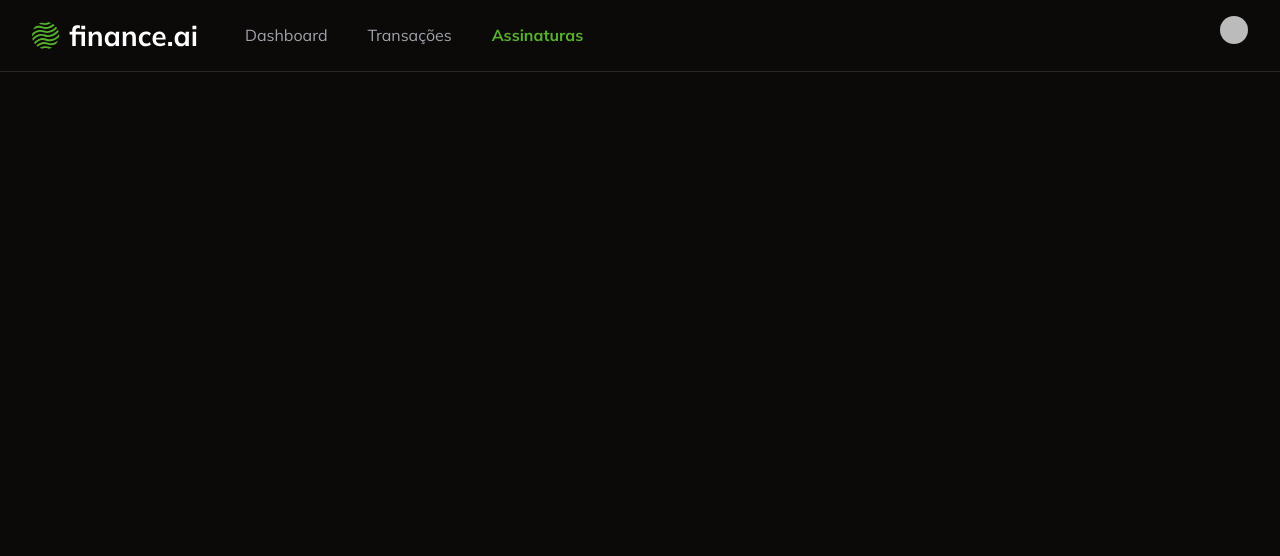
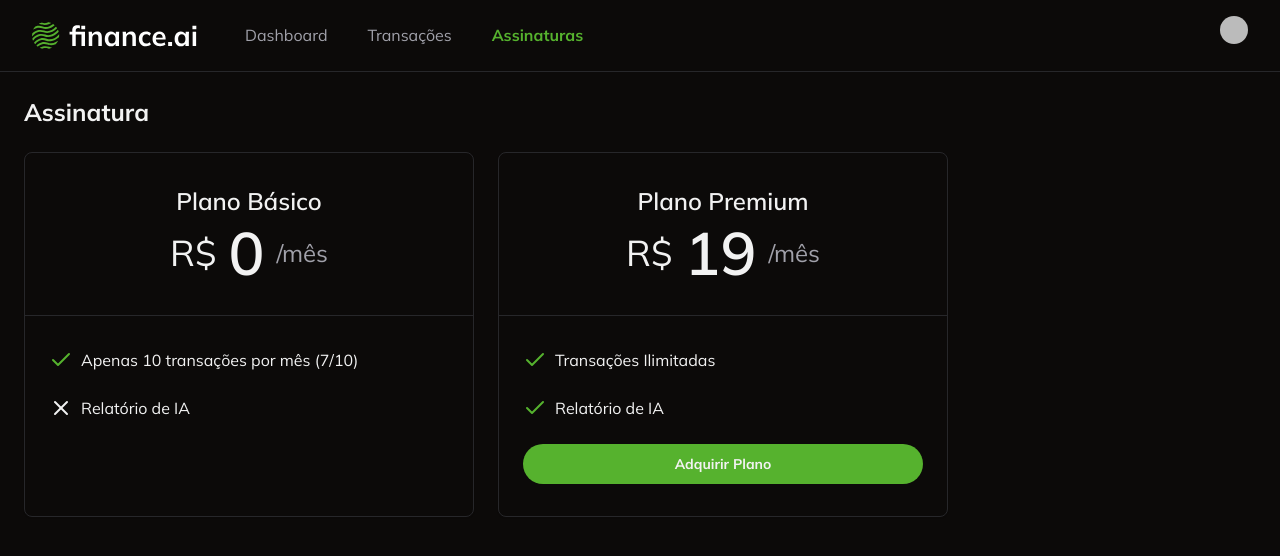
Before and after one commit to BrunoShizukuda/Finance, a Next.js app: page /subscription in a window 1280 px wide. Shown: the top 556 px of the page. Built offline with nearby package versions, Linux system fonts and the light colour scheme; no server answers; sample sign-in values are in the browser's storage; some icons are missing.

Commit message:
fwat:garantir que o usuário seja direcionado para stripe checkout ao adquirir o plano

```diff
--- /dev/null
+++ b/app/subscription/_actions/create-stripe-checkout/index.ts
@@ -0,0 +1,37 @@
+"use server"
+
+import { auth } from "@clerk/nextjs/server"
+import Stripe from "stripe"
+
+export const createStripeCheckout = async () => {
+    const {userId} = await auth()
+    if(!userId) {
+        throw new Error("Unauthorized")
+    }
+
+    if(!process.env.STRIPE_SECRET_KEY) {
+        throw new Error("Strip secret key not found")
+    }
+    const stripe = new Stripe(process.env.STRIPE_SECRET_KEY, {
+        apiVersion: "2024-10-28.acacia"
+    })
+
+    const session = await stripe.checkout.sessions.create({
+        payment_method_types: ["card"],
+        mode: "subscription",
+        success_url: "http://localhost:3000",
+        cancel_url: "http://localhost:3000",
+        subscription_data: {
+            metadata: {
+                clerk_user_id: userId,
+            },
+        },
+        line_items: [
+            {
+                price: process.env.STRIPE_PREMIUM_PLAN_PRICE_ID,
+                quantity: 1,
+            },
+        ],
+    })
+    return {sessionId: session.id}
+}
--- /dev/null
+++ b/app/subscription/_components/acquire-plan-button.tsx
@@ -0,0 +1,29 @@
+"use client"
+import { Button } from "@/app/_components/ui/button";
+import { createStripeCheckout } from "../_actions/create-stripe-checkout";
+import {loadStripe} from "@stripe/stripe-js"
+
+const AcquirePlanButton = () => {
+    const handleAcquirePlanClick =  async () => {
+        const {sessionId} = await createStripeCheckout()
+        if (!process.env.NEXT_PUBLIC_STRIPE_PUBLISHABLE_KEY) {
+            throw new Error("Stripe publishable key not found")
+        }
+        const stripe = await loadStripe(
+            process.env.NEXT_PUBLIC_STRIPE_PUBLISHABLE_KEY,
+        )
+        if (!stripe) {
+            throw new Error("Stripe not found")
+        }
+        await stripe.redirectToCheckout({sessionId})
+    }
+
+    return (
+        <Button className="w-full rounded-full font-bold"
+        onClick={handleAcquirePlanClick}>
+            Adquirir Plano
+            </Button>
+     );
+}
+
+export default AcquirePlanButton;
--- a/app/subscription/page.tsx
+++ b/app/subscription/page.tsx
@@ -1,13 +1,75 @@
 import { auth } from "@clerk/nextjs/server"
 import Navbar from "../_components/ui/nav-bar"
 import { redirect } from "next/navigation"
+import { Card, CardContent, CardHeader } from "../_components/ui/card"
+import { CheckIcon, XIcon } from "lucide-react"
+import AcquirePlanButton from "./_components/acquire-plan-button"
 
 const Subscription = async() => {
     const {userId} = await auth()
   if(!userId) {
       redirect('/login')
   }
-    return <Navbar/>
+
+
+
+    return <>
+    <Navbar/>
+    <div className="p-6 space-y-6">
+      <h1 className="font-bold text-2xl">Assinatura</h1>
+
+      <div className="flex gap-6">
+        <Card className="w-[450px]">
+          <CardHeader className="border-b border-solid py-8">
+            <h2 className="font-semibold text-2xl text-center">
+              Plano Básico
+            </h2>
+            <div className="flex items-center gap-3 justify-center">
+              <span className="text-4xl">R$</span>
+              <span className="font-semibold text-6xl">0</span>
+              <div className="text-muted-foreground text-2xl">/mês</div>
+            </div>
+          </CardHeader>
+          <CardContent className="space-y-6 py-8">
+            <div className="flex flex-center gap-2">
+              <CheckIcon className="text-primary"/>
+              <p>Apenas 10 transações por mês (7/10)</p>
+            </div>
+
+            <div className="flex flex-center gap-2">
+              <XIcon/>
+              <p>Relatório de IA</p>
+            </div>
+          </CardContent>
+        </Card>
+
+        <Card className="w-[450px]">
+          <CardHeader className="border-b border-solid py-8">
+            <h2 className="font-semibold text-2xl text-center">
+              Plano Premium
+            </h2>
+            <div className="flex items-center gap-3 justify-center">
+              <span className="text-4xl">R$</span>
+              <span className="font-semibold text-6xl">19</span>
+              <div className="text-muted-foreground text-2xl">/mês</div>
+            </div>
+          </CardHeader>
+          <CardContent className="space-y-6 py-8">
+            <div className="flex flex-center gap-2">
+              <CheckIcon className="text-primary"/>
+              <p>Transações Ilimitadas</p>
+            </div>
+
+            <div className="flex flex-center gap-2">
+              <CheckIcon className="text-primary"/>
+              <p>Relatório de IA</p>
+            </div>
+            <AcquirePlanButton/>
+          </CardContent>
+        </Card>
+      </div>
+    </div>
+    </>
 }
 
 export default Subscription
--- a/package.json
+++ b/package.json
@@ -21,6 +21,7 @@
     "@radix-ui/react-scroll-area": "^1.2.1",
     "@radix-ui/react-select": "^2.1.2",
     "@radix-ui/react-slot": "^1.1.0",
+    "@stripe/stripe-js": "^4.9.0",
     "@tanstack/react-table": "^8.20.5",
     "class-variance-authority": "^0.7.0",
     "clsx": "^2.1.1",
@@ -35,6 +36,7 @@
     "react-hook-form": "^7.53.1",
     "react-number-format": "^5.4.2",
     "recharts": "^2.13.3",
+    "stripe": "^17.3.1",
     "tailwind-merge": "^2.5.4",
     "tailwindcss-animate": "^1.0.7",
     "zod": "^3.23.8"
```
Also changed, not shown: 2 other files (tests, documents, lock files or other folders).
